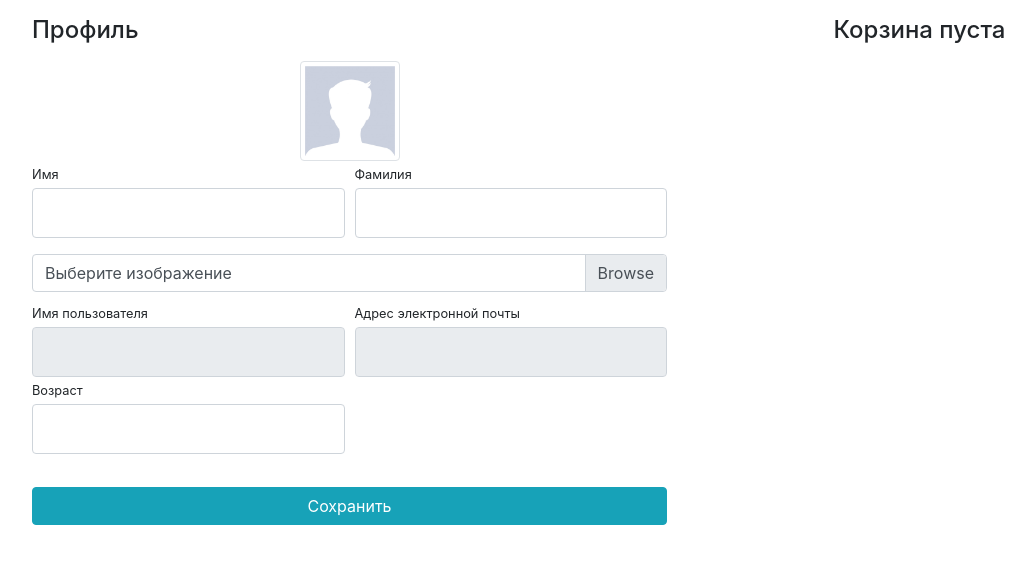
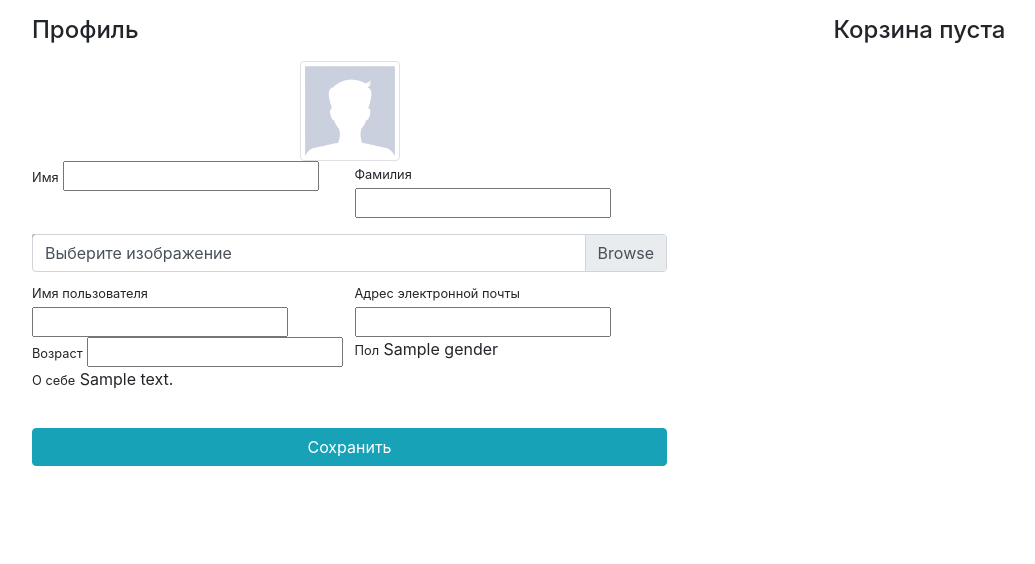
Before and after one commit to cub-python/Django_course, a Django app: template authapp/templates/authapp/profile.html in a window 1280 px wide. Shown: the part 56-620 px from the top of the page, without its empty margins (53-1088 px from the left). Run offline with Django 3.2, Linux system fonts and the light colour scheme; tables that the repository leaves empty hold one stand-in row (values such as "Sample post"); the template is opened without the code that fills it: values that come from a table or form of the project are taken from there, most other values are stand-ins (such as "Sample title", 1, 10 or a date in 2020); form fields are guessed from the names that the template uses; parts of the project's set-up code (start-up, migrations or seed data) failed here and were passed over; some libraries are stand-ins or nearby versions.

Commit message:
save_profile

```diff
--- a/authapp/forms.py
+++ b/authapp/forms.py
@@ -70,3 +70,17 @@
         for field_name , field in self.fields.items():
             field.widget.attrs['class'] = 'form-control py-4'
         self.fields['image'].widget.attrs['class'] = 'custom-file-input'
+
+
+class UserProfileEditForm(forms.ModelForm):
+    class Meta:
+        model = UserProfile
+        exclude = ('user',)
+
+    def __init__(self,*args,**kwargs):
+        super(UserProfileEditForm,self)._init__(*args,**kwargs)
+        for field_name field in self.fields.items():
+            if field_name != 'gender':
+                field.widjet.attrs['class'] = 'form-control py-4'
+            else:
+                field.widjet.attrs['class'] = 'form-control
--- a/authapp/models.py
+++ b/authapp/models.py
@@ -2,9 +2,11 @@
 from django.contrib.auth.models import AbstractUser
 from django.db import models
 
+# Create your models here.
+from django.db.models.signals import post_save
+from django.dispatch import receiver
+from django.utils.timezone import now
 
-# Create your models here.
-from django.utils.timezone import now
 
 class User(AbstractUser):
     image = models.ImageField(upload_to='users_image', blank=True)
@@ -17,3 +19,26 @@
         if now() <= self.activation_key_expires + timedelta(hours=48):
             return False
         return True
+
+
+class UserProfile(models.Model):
+    MALE = 'M'
+    FEMALE = 'W'
+
+    GENDER_CHOICES = (
+        (MALE, 'M'),
+        (FEMALE, 'Ж'),
+    )
+
+    user = models.OneToOneField(User, unique=True, null=False, db_index=True, on_delete=models.CASCADE)
+    about = models.TextField(verbose_name='о себе', blank=True, null=True)
+    gender = models.CharField(verbose_name='пол', choices=GENDER_CHOICES, blank=True, max_length=2)
+
+    @receiver(post_save, sender=User)
+    def create_user_profile(selfsender, instonce, created, **kwargs):
+        if created:
+            UserProfile.objects.create(user=instonce)
+
+    @receiver(post_save, sender=User)
+    def save_user_profile(sender, instonce, **kwargs):
+        instonce.userprofile.save()
--- a/authapp/templates/authapp/profile.html
+++ b/authapp/templates/authapp/profile.html
@@ -1,9 +1,11 @@
+
 {% extends 'mainapp/base.html' %}
 {% load static %}
 
 {% block css %}
     <link href="{% static 'css/profile.css' %}" rel="stylesheet">
 {% endblock %}
+
 
 {% block content %}
 
@@ -74,6 +76,20 @@
                             </label>
                             {{ form.age }}
                         </div>
+                        <div class="col-lg-6">
+                            <label class="small mb-1" for="{{ profile.gender.id_for_label }}">Пол
+                            </label>
+                            {{ profile.gender }}
+                        </div>
+                    </div>
+                    <div class="form-row">
+
+                        <div class="col-lg-6">
+                            <label class="small mb-1" for="{{ profile.about.id_for_label }}">О себе
+                            </label>
+                            {{ profile.about }}
+                        </div>
+
                     </div>
                     <div class="form-row">
                         <div class="col-lg-12" style="margin-top: 33px;">
```
Also changed, not shown: authapp/views.py (+17 -6 lines), mainapp/management/commands/update_db.py (added, +11 -0 lines), authapp/migrations/0003_userprofile.py (added).
